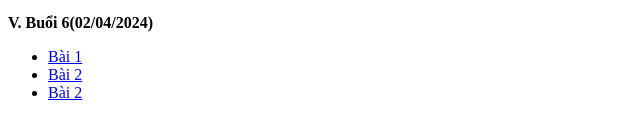
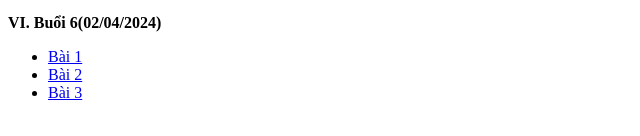
Before and after one commit to Thanhdtka/f8_fullstack_thanhdt, a plain HTML site: page index.html in a window 1280 px wide. Shown: the part 586-722 px from the top of the page, 0-640 px from the left. Drawn offline with Linux system fonts and the light colour scheme.

Commit message:
update git page

```diff
--- a/index.html
+++ b/index.html
@@ -38,11 +38,11 @@
       <li><a href="day_5/bai3.html">Bài 3</a></li>
     </ul>
 
-    <p style="font-weight: bold">V. Buổi 6(02/04/2024)</p>
+    <p style="font-weight: bold">VI. Buổi 6(02/04/2024)</p>
     <ul>
       <li><a href="day_6/html/bai1.html">Bài 1</a></li>
-      <li><a href="#">Bài 2</a></li>
       <li><a href="day_6/html/bai2.html">Bài 2</a></li>
+      <li><a href="day_6/html/bai3.html">Bài 3</a></li>
     </ul>
   </body>
 </html>
```
